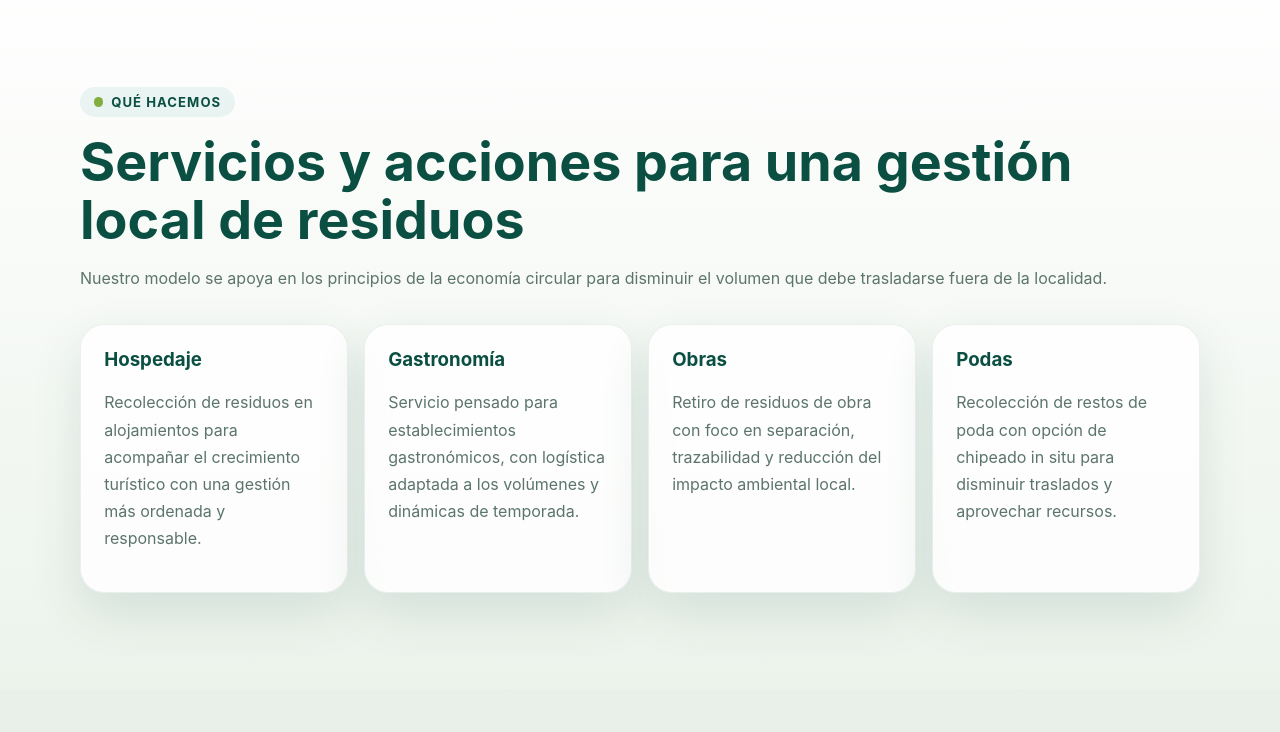
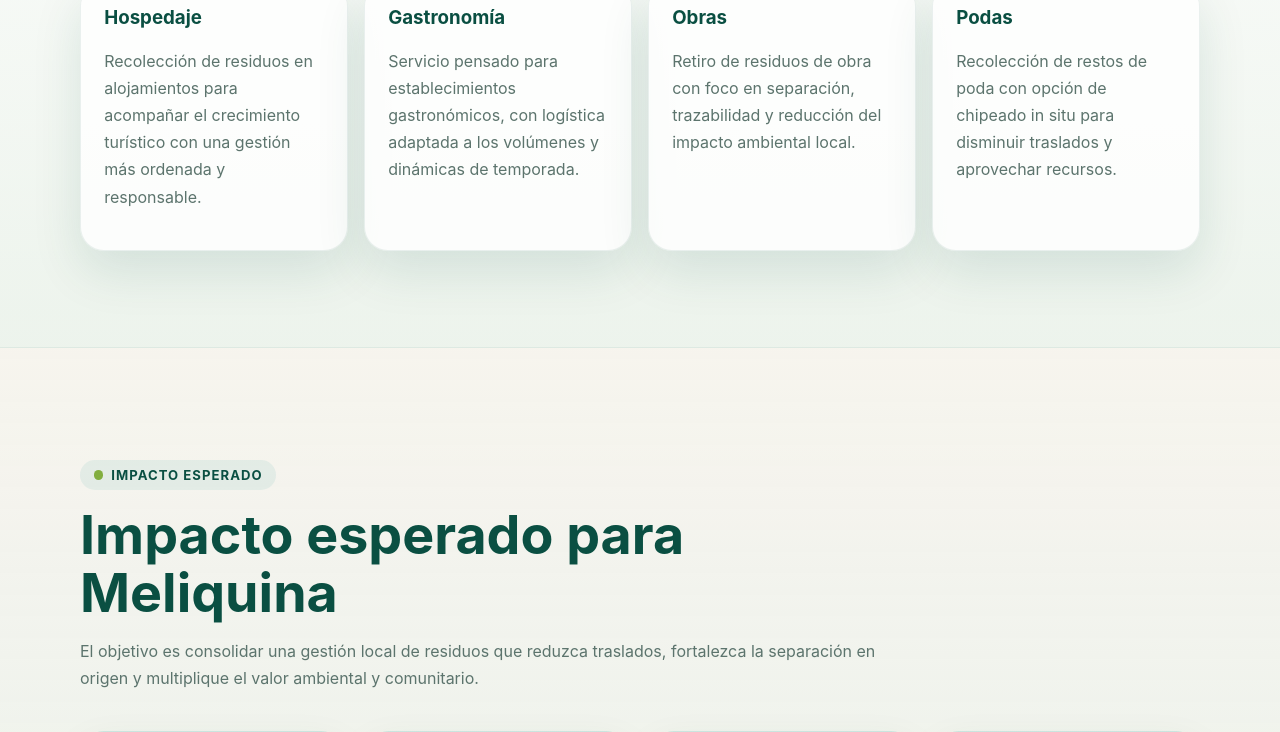
Before and after one commit to nicolasdimarco/MC, a React (Vite) app: page / in a window 1280 px wide. Shown: the part 2004-2736 px from the top of the page. Built offline with nearby package versions, Linux system fonts and the light colour scheme.

Commit message:
New section created: Impacto esperado

```diff
--- a/src/App.jsx
+++ b/src/App.jsx
@@ -5,6 +5,7 @@ const navItems = [
   { href: '#quienes-somos', label: 'Quiénes somos' },
   { href: '#etapas-proyecto', label: 'Hoja de ruta' },
   { href: '#servicios', label: 'Servicios' },
+  { href: '#impacto-esperado', label: 'Impacto esperado' },
   { href: '#contacto', label: 'Contacto' },
 ];
 
@@ -275,18 +276,6 @@ export default function App() {
               </div>
             </div>
 
-            <div className="section-group">
-              <h2 className="group-title">Impacto esperado</h2>
-              <div className="benefits-grid">
-                {impacts.map(([title, description]) => (
-                  <article key={title} className="benefit-card">
-                    <div className="card-tag">Impacto</div>
-                    <h3>{title}</h3>
-                    <p>{description}</p>
-                  </article>
-                ))}
-              </div>
-            </div>
           </div>
         </section>
 
@@ -326,6 +315,31 @@ export default function App() {
               <div className="services-grid">
                 {serviceCards.map(([title, description]) => (
                   <article key={title} className="service-card">
+                    <h3>{title}</h3>
+                    <p>{description}</p>
+                  </article>
+                ))}
+              </div>
+            </div>
+          </div>
+        </section>
+
+        <section id="impacto-esperado" className="section section--impact">
+          <div className="shell">
+            <div className="section-intro section-intro--compact">
+              <div className="eyebrow">Impacto esperado</div>
+              <h2 className="section-title">Impacto esperado para Meliquina</h2>
+              <p className="section-subtitle">
+                El objetivo es consolidar una gestión local de residuos que reduzca traslados,
+                fortalezca la separación en origen y multiplique el valor ambiental y comunitario.
+              </p>
+            </div>
+
+            <div className="section-group">
+              <div className="benefits-grid">
+                {impacts.map(([title, description]) => (
+                  <article key={title} className="benefit-card">
+                    <div className="card-tag">Impacto</div>
                     <h3>{title}</h3>
                     <p>{description}</p>
                   </article>
--- a/src/styles.css
+++ b/src/styles.css
@@ -39,6 +39,11 @@ img, svg { display: block; }
 }
 .section--services {
   background: linear-gradient(180deg, rgba(255, 255, 255, 0.94), rgba(232, 242, 234, 0.72));
+}
+.section--impact {
+  background: linear-gradient(180deg, rgba(246, 244, 238, 0.96), rgba(232, 242, 234, 0.82));
+  border-top: 1px solid rgba(10, 79, 66, 0.06);
+  padding: 7rem 0;
 }
 .section--stages {
   background: linear-gradient(180deg, rgba(232, 242, 234, 0.96), rgba(246, 244, 238, 0.88));
@@ -221,6 +226,29 @@ img, svg { display: block; }
 .services-grid, .steps-grid, .benefits-grid, .contact-points { grid-template-columns: repeat(4, minmax(0, 1fr)); }
 .timeline-grid { grid-template-columns: repeat(3, minmax(0, 1fr)); }
 .service-card, .step-card, .benefit-card, .contact-card, .timeline-card { padding: 1.45rem; }
+.benefit-card {
+  background: linear-gradient(180deg, rgba(255, 255, 255, 0.96), rgba(232, 242, 234, 0.84));
+  border: 1px solid rgba(17, 141, 146, 0.14);
+  box-shadow: 0 18px 40px rgba(10, 79, 66, 0.1);
+  transition: transform 0.22s ease, box-shadow 0.22s ease, border-color 0.22s ease;
+}
+.benefit-card:hover, .benefit-card:focus-within {
+  transform: translateY(-4px);
+  border-color: rgba(17, 141, 146, 0.24);
+  box-shadow: 0 24px 48px rgba(10, 79, 66, 0.14);
+}
+.section--impact .section-intro {
+  max-width: 52rem;
+}
+.section--impact .section-group {
+  margin-top: 2.5rem;
+}
+.section--impact .benefits-grid {
+  gap: 1.25rem;
+}
+.section--impact .card-tag {
+  background: linear-gradient(135deg, rgba(130, 174, 63, 0.2), rgba(17, 141, 146, 0.14));
+}
 .timeline-card {
   position: relative;
   overflow: hidden;
@@ -326,6 +354,7 @@ img, svg { display: block; }
   .hero-grid, .two-col, .mini-grid, .contact-grid, .contact-grid--hero, .services-grid, .steps-grid, .benefits-grid, .contact-points, .timeline-grid { grid-template-columns: 1fr; }
   .stat-grid { grid-template-columns: 1fr; }
   .section { padding: 5rem 0; }
+  .section--impact { padding: 5.5rem 0; }
 }
 
 @media (max-width: 640px) {
```
Also changed, not shown: 1 other file (tests, documents, lock files or other folders).
